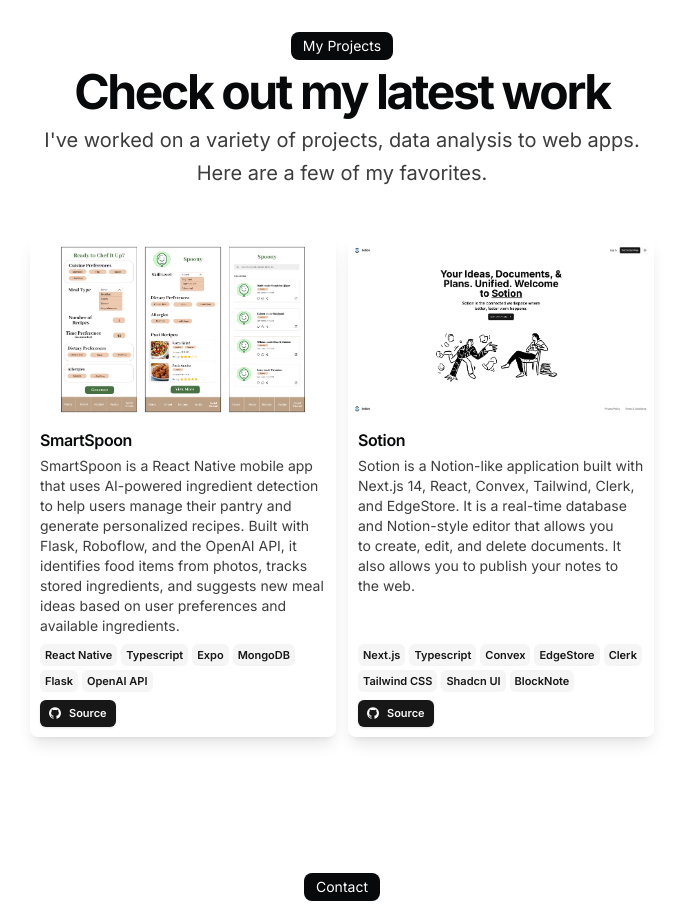
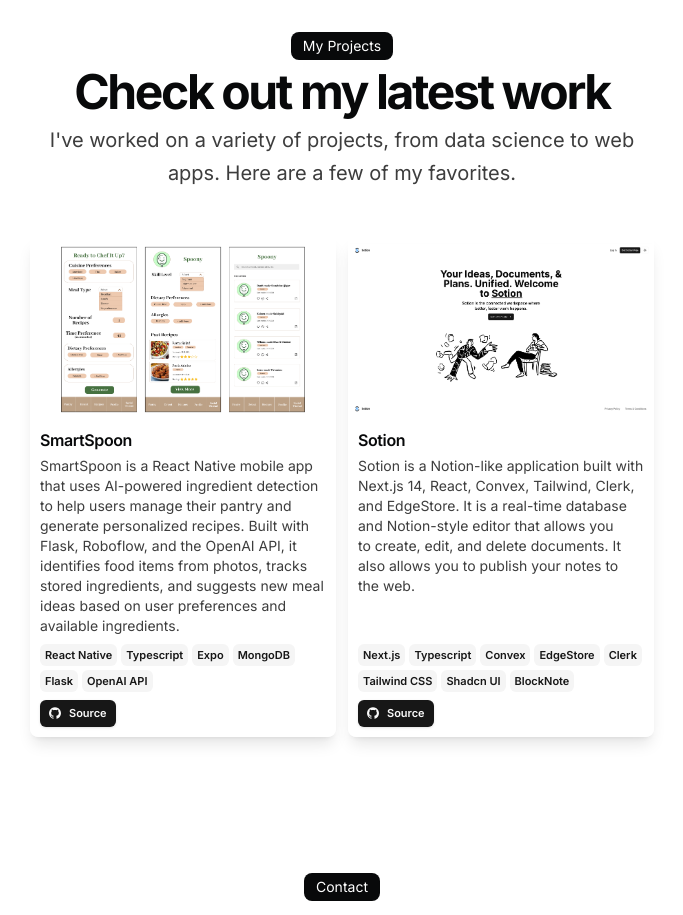
Before and after one commit to sean-she/seanshe.me, a Next.js app: page / in a window 1280 px wide. Shown: the part 1500-2415 px from the top of the page, without its empty margins (298-981 px from the left). Built offline with nearby package versions, Linux system fonts and the light colour scheme.

Commit message:
small tweaks

```diff
--- a/src/app/page.tsx
+++ b/src/app/page.tsx
@@ -136,7 +136,7 @@
                   Check out my latest work
                 </h2>
                 <p className="text-muted-foreground md:text-xl/relaxed lg:text-base/relaxed xl:text-xl/relaxed">
-                  I've worked on a variety of projects, data analysis to web apps. Here are a few of my favorites.
+                  I've worked on a variety of projects, from data science to web apps. Here are a few of my favorites.
                 </p>
               </div>
             </div>
```
Also changed, not shown: 1 other file (tests, documents, lock files or other folders).
